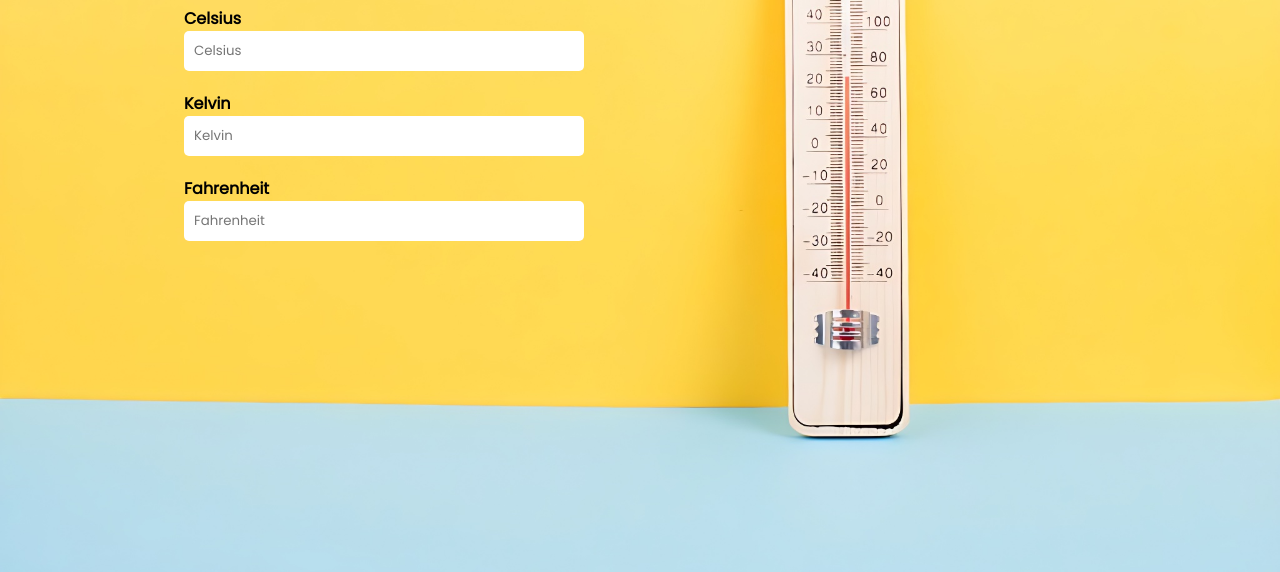
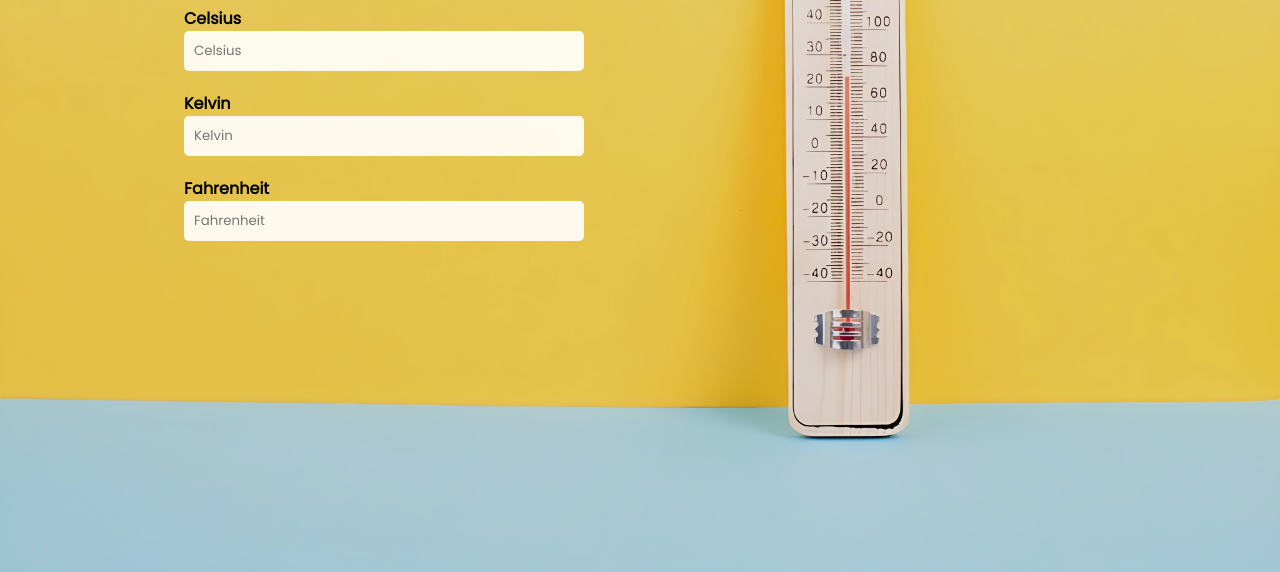
Before and after one commit to joeldasari/tempconverter, a plain HTML site: page index.html in a window 1280 px wide. Shown: the part 228-800 px from the top of the page. Drawn offline with Linux system fonts and the light colour scheme.

Commit message:
linear gradient

```diff
--- a/styles.css
+++ b/styles.css
@@ -8,9 +8,9 @@
 body {
   height: 100vh;
   width: 100%;
-  /* background: linear-gradient(rgba(0, 0, 0, 0.1), rgba(0, 0, 0, 0.1)),
-    url("./assets/img1.jpg"); */
-  background: url("./assets/img1.jpg");
+  background: linear-gradient(rgba(0, 0, 0, 0.1), rgba(0, 0, 0, 0.1)),
+    url("./assets/img1.jpg");
+  /* background: url("./assets/img1.jpg"); */
   background-position: center;
   background-repeat: no-repeat;
   background-size: cover;
@@ -21,7 +21,7 @@ body {
   margin-bottom: 20px;
 }
 input {
-  /* background-color: rgba(255, 255, 255, 0.9); */
+  background-color: rgba(255, 255, 255, 0.9);
   padding: 10px;
   width: 400px;
   margin-bottom: 20px;
```
